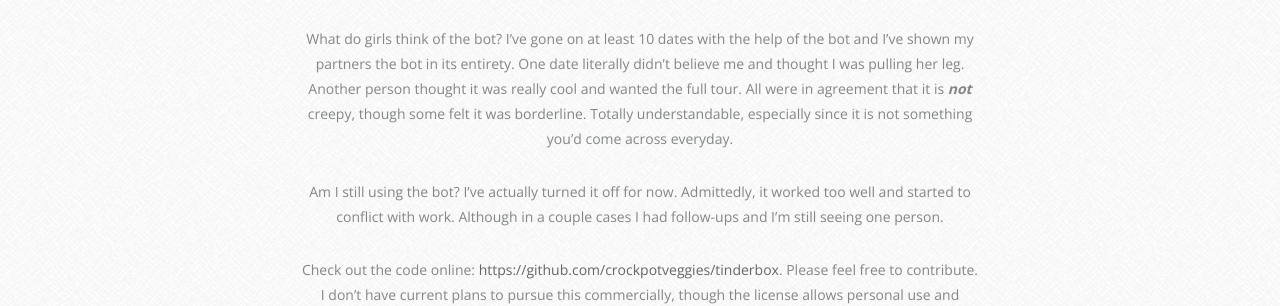
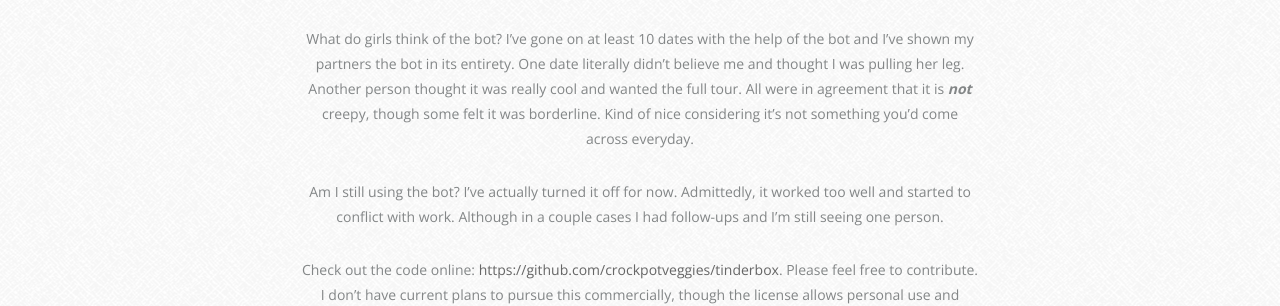
Before and after one commit to crockpotveggies/crockpotveggies.github.io, a Jekyll site: the page built from _posts/2015-02-09-automating-tinder-with-eigenfaces.md, in a window 1280 px wide and 900 px high, scrolled down 3179 px. Shown: the part 156-462 px from the top of the window. Built offline with Jekyll 4.4.1, drawn with Linux system fonts in a browser that asks for light colours; some web fonts are replaced; Markdown is read by kramdown in place of the engine named in the settings; comment, search, counter and statistics services are not loaded.

Commit message:
Fix some text.

```diff
--- a/_posts/2015-02-09-automating-tinder-with-eigenfaces.md
+++ b/_posts/2015-02-09-automating-tinder-with-eigenfaces.md
@@ -34,7 +34,7 @@ What are the results so far? The bot is amazingly effective. I would estimate an
 
 <img src="/uploads/tinderbox_dashboard.jpg" alt="Tinderbox Dashboard">
 
-What do girls think of the bot? I've gone on at least 10 dates with the help of the bot and I've shown my partners the bot in its entirety. One date literally didn't believe me and thought I was pulling her leg. Another person thought it was really cool and wanted the full tour. All were in agreement that it is *<b>not</b>* creepy, though some felt it was borderline. Totally understandable, especially since it is not something you'd come across everyday.
+What do girls think of the bot? I've gone on at least 10 dates with the help of the bot and I've shown my partners the bot in its entirety. One date literally didn't believe me and thought I was pulling her leg. Another person thought it was really cool and wanted the full tour. All were in agreement that it is *<b>not</b>* creepy, though some felt it was borderline. Kind of nice considering it's not something you'd come across everyday.
 
 Am I still using the bot? I've actually turned it off for now. Admittedly, it worked too well and started to conflict with work. Although in a couple cases I had follow-ups and I'm still seeing one person.
 
```
